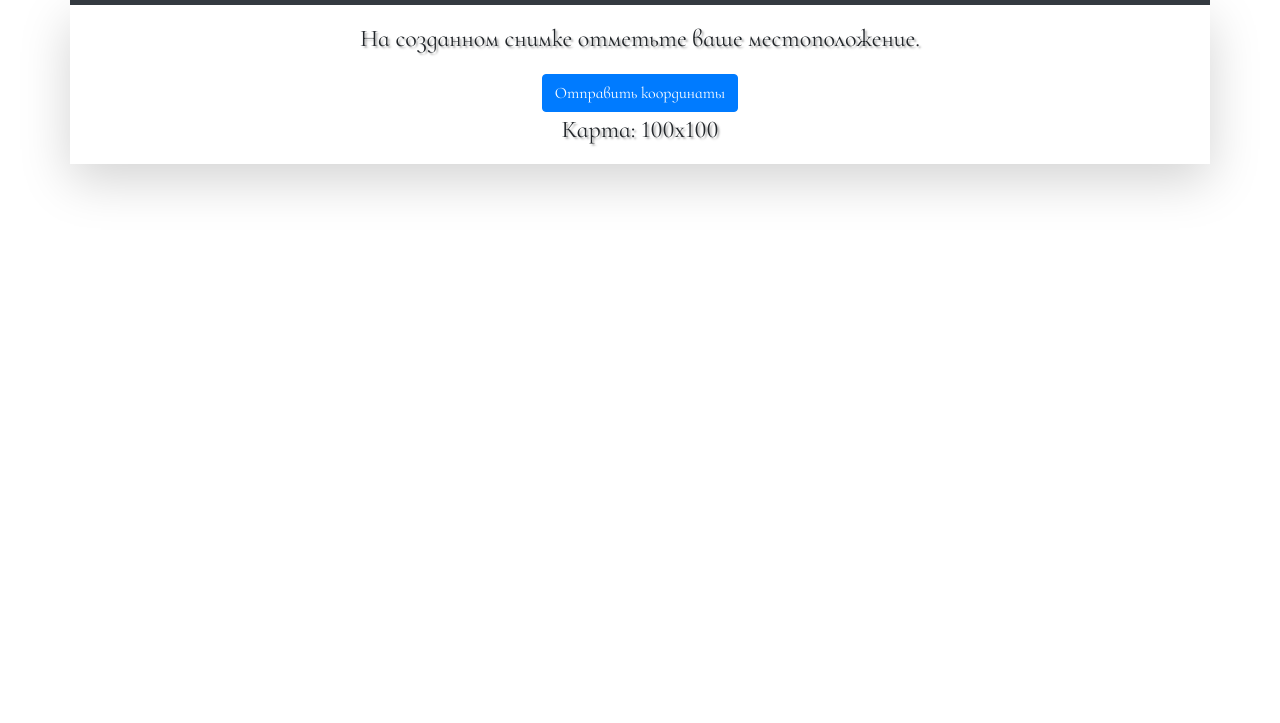
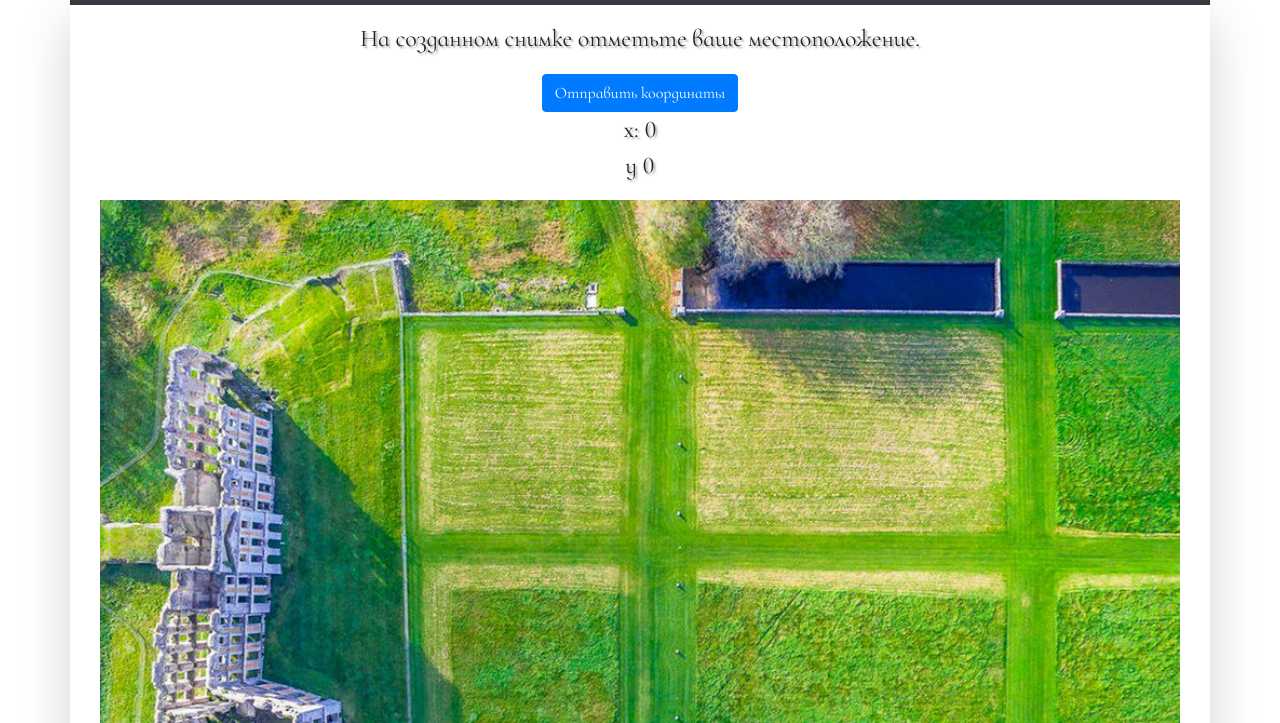
Before and after one commit to Lyumih/dron-hack, a plain HTML site: page dron-drop-box.html in a window 1280 px wide. Both pictures are taken after a click on the button "Забрать товар". Shown: the part 77-800 px from the top of the page. Drawn offline with Linux system fonts and the light colour scheme.

Commit message:
Update: add function for parse X and Y images

```diff
--- a/css/dron-drop-box.css
+++ b/css/dron-drop-box.css
@@ -0,0 +1,21 @@
+.map-box {
+  max-width: 250px;
+  max-height: 250px;
+  min-width: 250px;
+  min-height: 250px;
+}
+
+.map-box {
+  max-width: 100%;
+  max-height: 100%;
+  min-width: 100%;
+  min-height: 100%;
+}
+
+#map-image {
+  cursor: crosshair;
+}
+
+.map-box {
+  /* background-image: url(./../image/plane1.jpg); */
+}
--- a/dron-drop-box.html
+++ b/dron-drop-box.html
@@ -34,7 +34,18 @@
             {{ progressCreatePhoto }}</div>
         </div>
 
-        <div v-show="isShowMap">Карта: 100х100</div>
+        <div v-show="isShowMap">
+          <p>x: {{ xClient }}<br />y {{ yClient }}</p>
+          <div class="col-12">
+            <img class="map-box" @click="moveMe" id="map-image" src="image/plane1.jpg" alt="">
+
+          </div>
+          <div class="map-box">
+            <!-- <img class="" @click="moveMe" id="map-image" src="image/plane1.jpg" alt=""> -->
+
+          </div>
+
+        </div>
 
       </div>
 
--- a/js/dron-drop-box.js
+++ b/js/dron-drop-box.js
@@ -11,6 +11,9 @@ var app = new Vue({
 
     time: 2,
     progressCreatePhoto: 90,
+
+    xClient: 0,
+    yClient: 0,
   },
   created: function() {
     this.message = 'Ожидаемое время прибытия дрона: '
@@ -52,6 +55,31 @@ var app = new Vue({
       this.isShowButton = true
     },
 
+    moveMe: function(event) {
+      console.log(event)
+
+      // document.getElementById('map-image').onclick = function(e) {
+      e = event
+      var x = e.offsetX == undefined ? e.layerX : e.offsetX;
+      var y = e.offsetY == undefined ? e.layerY : e.offsetY;
+      // alert('clicked at x: ' + x + ', y: ' + y);
+
+      let el_image_map = document.getElementById('map-image')
+
+      let width = el_image_map.offsetWidth
+      let height = el_image_map.offsetHeight
+
+      this.xClient = Math.round(x * 100 / width);
+      this.yClient = Math.round(y * 100 / height);
+
+      // console.log(el_image_map.offsetWidth)
+
+      // }
+
+      // this.xClient = x
+      // this.yClient = y
+    },
+
     finishOrder: function() {
       this.isShowMap = false
       this.labelButton = 'Заказать новый товар'
```
Also changed, not shown: test.html (added, +53 -0 lines), image/plane1.jpg (added).
